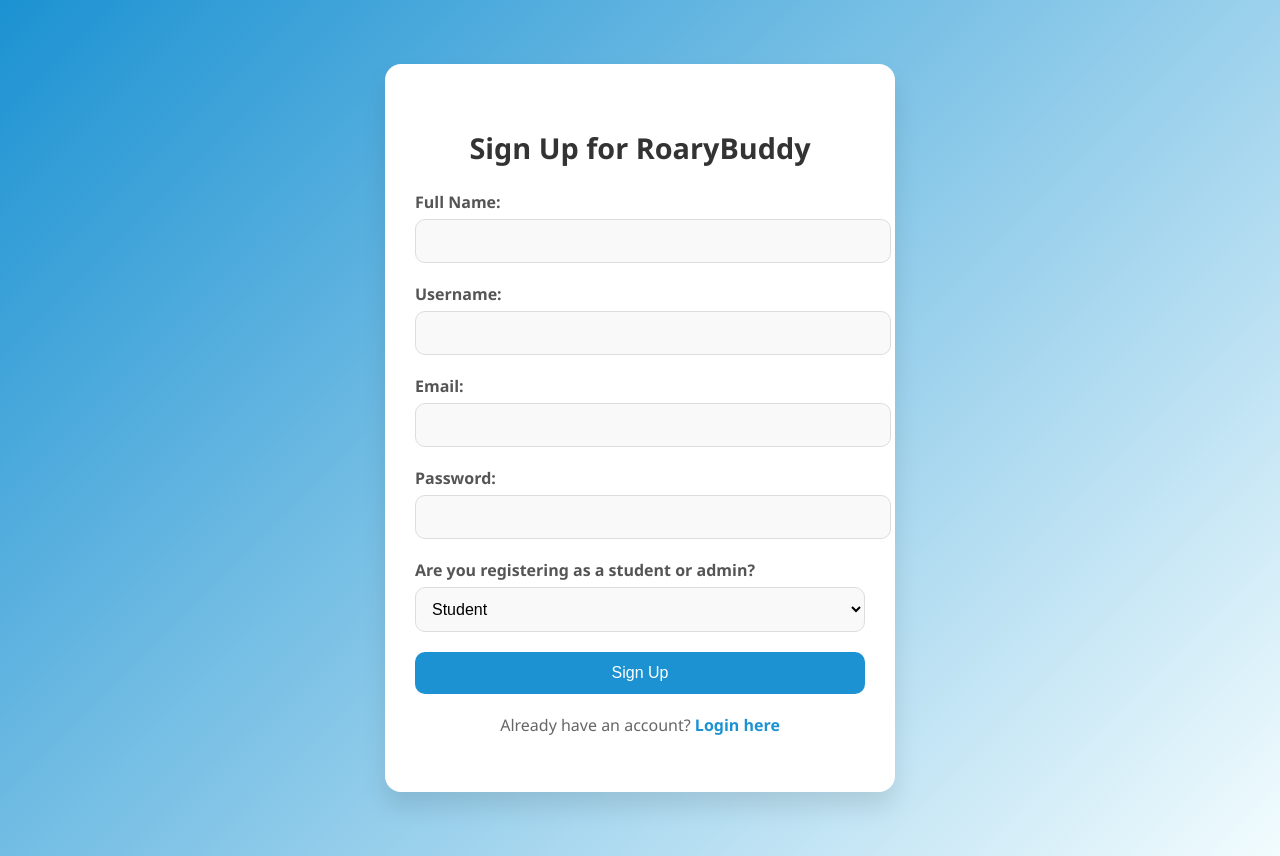
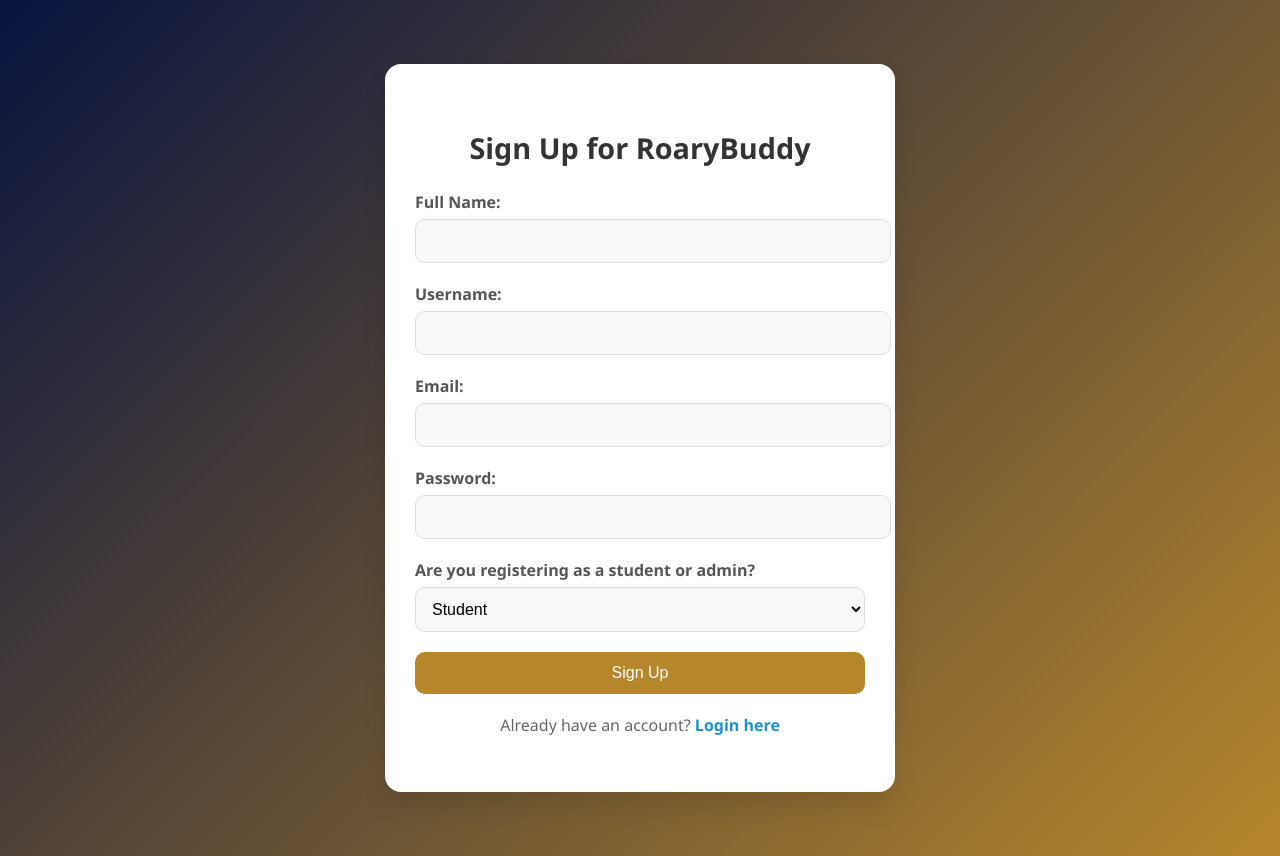
Before and after one commit to edmed1928/RoaryBuddy, a PHP site: page /signup.php in a window 1280 px wide. Run offline with PHP 8.4, Linux system fonts and the light colour scheme.

Commit message:
css update

```diff
--- a/dashboard.php
+++ b/dashboard.php
@@ -76,7 +76,6 @@ if (!isset($_SESSION['user_id'])) {
   }
 
 </style>
-    <h1>Welcome to the Dashboard!</h1>
 
     <!-- Dashboard Menu -->
 <div class="dashboard__container">
--- a/login.css
+++ b/login.css
@@ -7,7 +7,7 @@
 
   body {
     font-family: "Segoe UI", Tahoma, Geneva, Verdana, sans-serif;
-    background: linear-gradient(135deg, #1c92d2, #f2fcfe);
+    background: linear-gradient(135deg, #08133F, #B6862C);
     height: 100vh;
     display: flex;
     justify-content: center;
@@ -59,7 +59,7 @@
   /* Button */
   form button {
     width: 100%;
-    background-color: #1c92d2;
+    background-color: #B6862C;
     color: #fff;
     padding: 12px;
     border: none;
@@ -70,7 +70,7 @@
   }
 
   form button:hover {
-    background-color: #167cbf;
+    background-color: #081E3F;
   }
 
   /* Link */
--- a/signup.css
+++ b/signup.css
@@ -1,7 +1,7 @@
 /* General Styles */
 body {
     font-family: "Segoe UI", Tahoma, Geneva, Verdana, sans-serif;
-    background: linear-gradient(135deg, #1c92d2, #f2fcfe);
+    background: linear-gradient(135deg, #08133F, #B6862C);
     height: 100vh;
     display: flex;
     justify-content: center;
@@ -56,7 +56,7 @@ body {
   /* Button */
   .signup-container button {
     width: 100%;
-    background-color: #1c92d2;
+    background-color: #B6862C;
     color: #fff;
     padding: 12px;
     border: none;
@@ -67,7 +67,7 @@ body {
   }
 
   .signup-container button:hover {
-    background-color: #167cbf;
+    background-color: #081E3F;
   }
 
   /* Link */
```
